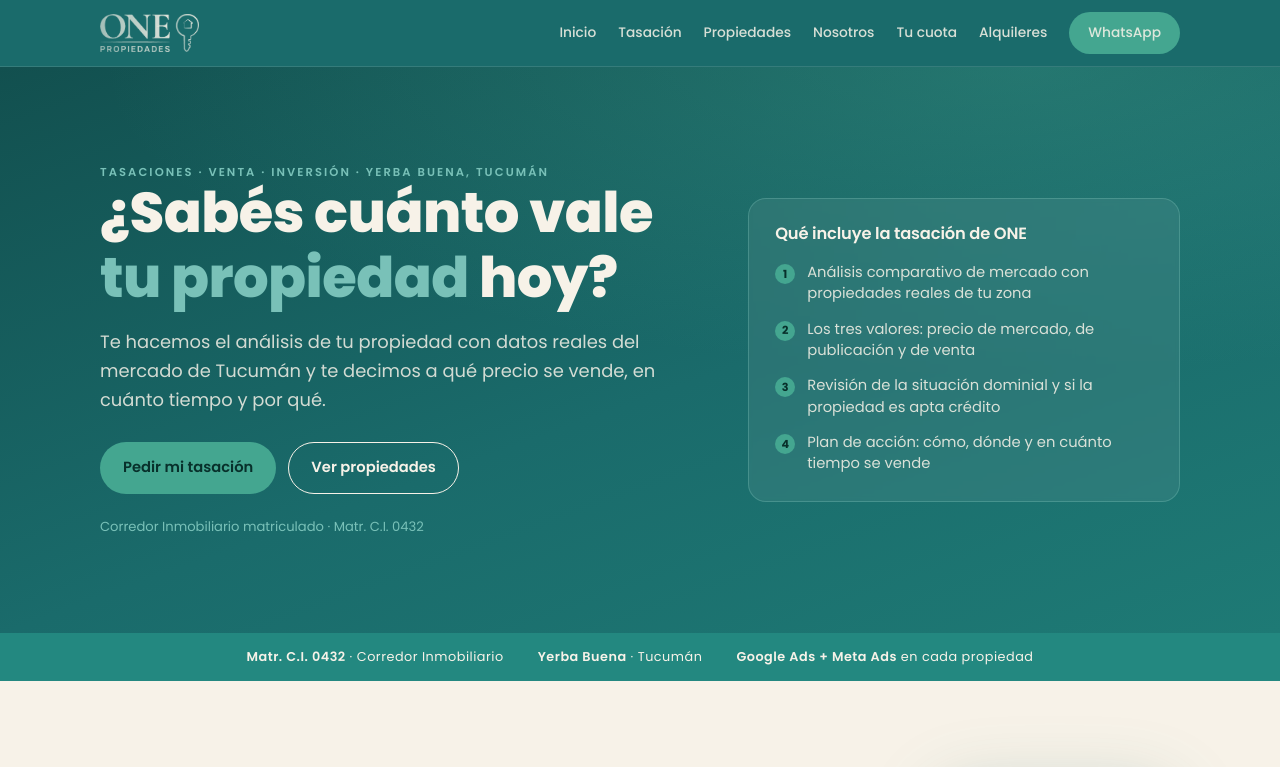
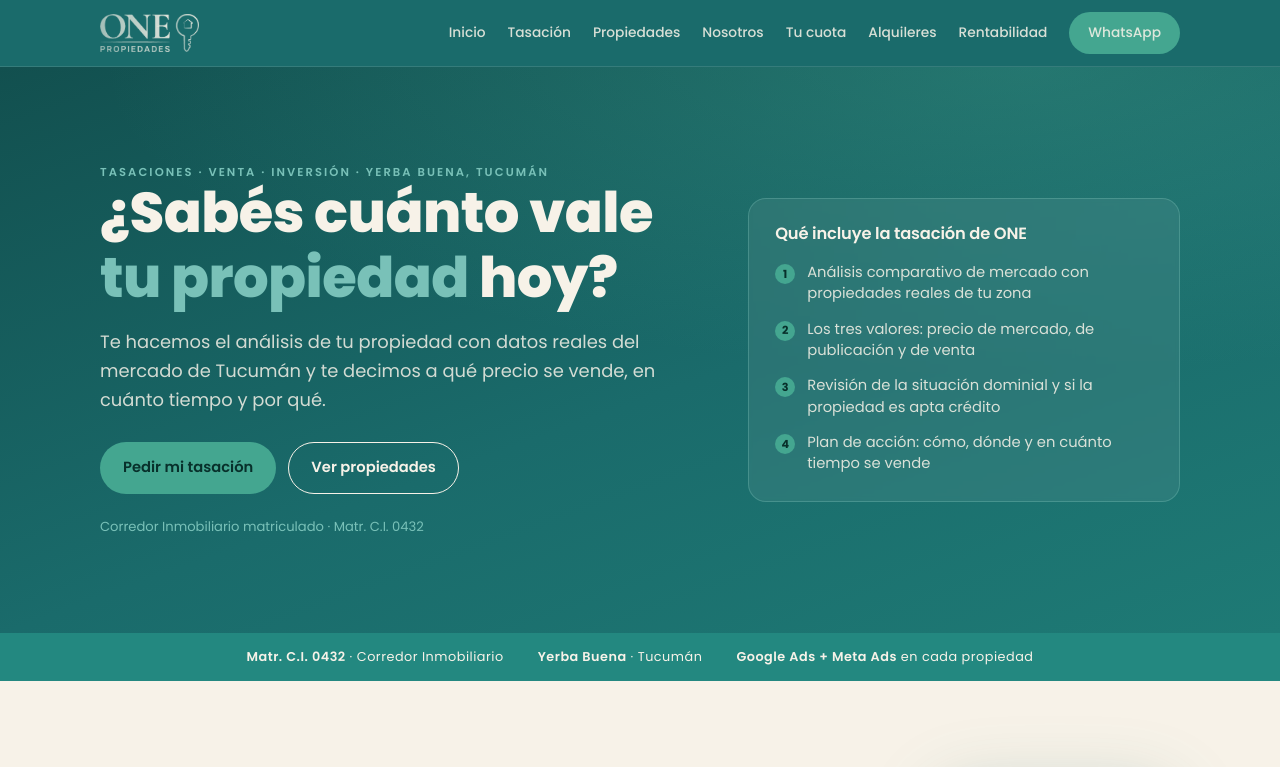
Before and after one commit to josenadef6-creator/onepropiedades.com.ar, a plain HTML site: page plantillas/index.html in a window 1280 px wide. Shown: the top 767 px of the page. Drawn offline with Linux system fonts and the light colour scheme; files whose address does not match are found by name.

Commit message:
Update index.html

```diff
--- a/plantillas/index.html
+++ b/plantillas/index.html
@@ -406,7 +406,7 @@
       <a class="hide-sm" href="#inicio">Inicio</a>
       <a class="hide-sm" href="#tasacion">Tasación</a>
       <a class="hide-sm" href="#propiedades">Propiedades</a>
-      <a class="hide-sm" href="#nosotros">Nosotros</a>       <a href="/calculadora/">Tu cuota</a> <a href="/alquileres/">Alquileres</a>
+      <a class="hide-sm" href="#nosotros">Nosotros</a>       <a href="/calculadora/">Tu cuota</a> <a href="/alquileres/">Alquileres</a> <a href="/rentabilidad/">Rentabilidad</a>
       <a class="btn btn-solid btn-sm" href="https://wa.me/5493816363940?text=Hola%20ONE%2C%20quiero%20asesorarme" target="_blank" rel="noopener">WhatsApp</a>
     </nav>
   </div>
```
